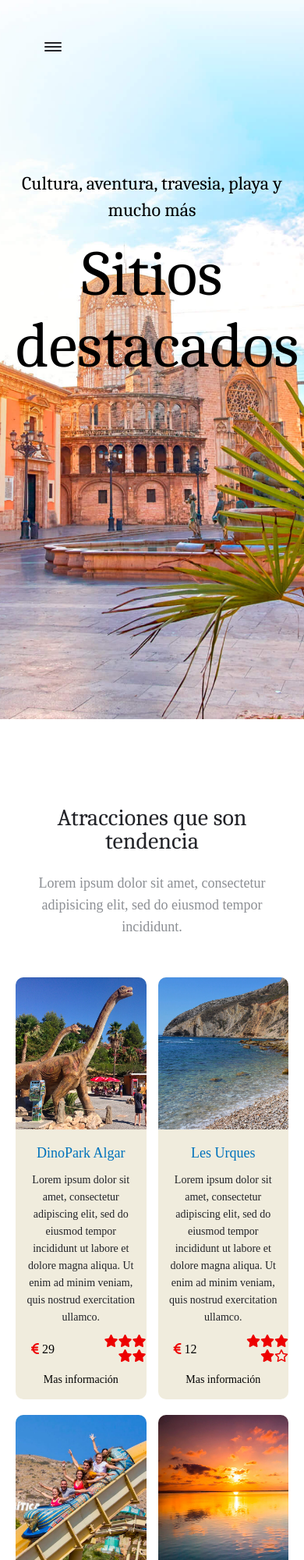
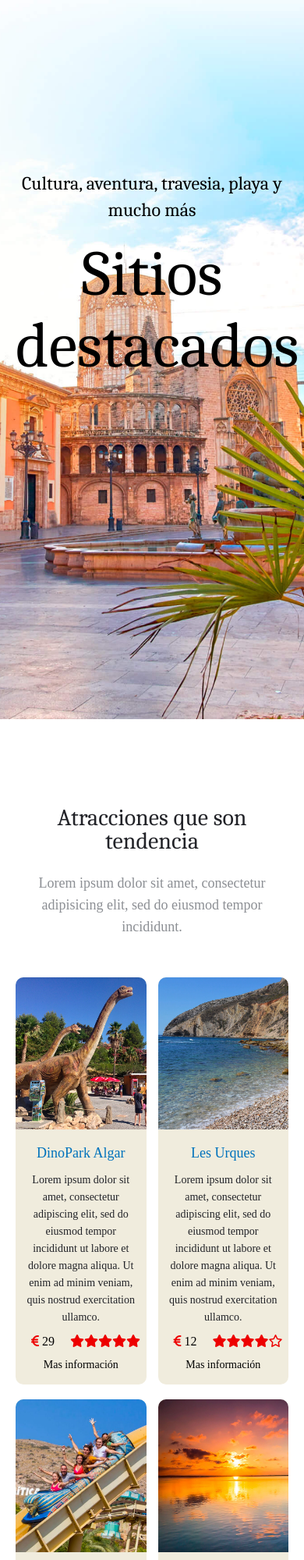
Before and after one commit to pinko615/tourismvalencia-website, a plain HTML site: page que-hacer.html in a window 390 px wide. Shown: the top 2000 px of the page at 78% size. Drawn offline with Linux system fonts and the light colour scheme; a web font is replaced by a local one.

Commit message:
copyright new format

```diff
--- a/css/style.css
+++ b/css/style.css
@@ -426,11 +426,6 @@ li {
     align-items: center;
 }
 
-#parent5 {
-    > div {
-        flex: 1;
-    }
-}
 
 .sec2 .card-text {
 	font-family: Muli;
@@ -789,6 +784,7 @@ button, html input[type=button], input[type=reset], input[type=submit]:hover {
 
 footer {
 	border-top: 1px solid #f2f2f2;
+	border-bottom: 1px solid #f2f2f2;
 }
 
 footer .row {
@@ -814,14 +810,12 @@ footer .column3 {
   line-height: 24px;
 }
 
+.footer-copyright {
+	margin-bottom:15px;
+	margin-top:15px;
+	font-family: Muli;
+}
 
-.mobile_menu{
-	display:none;
-	width:40px;
-	height:40px;
-	position:absolute;
-	top:40px;
-	left:48px;
-	background:url(../i/menu_black.png) no-repeat 50% 50%;
-	z-index:900;
+.copyright {
+	color: #0072bc;
 }
```
